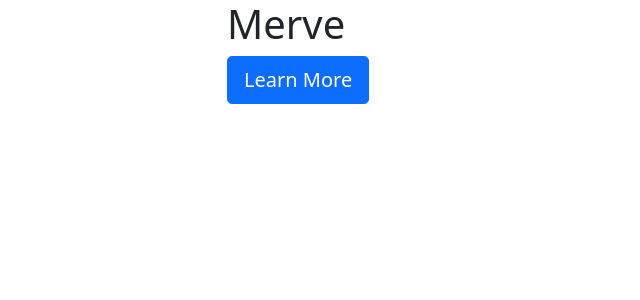
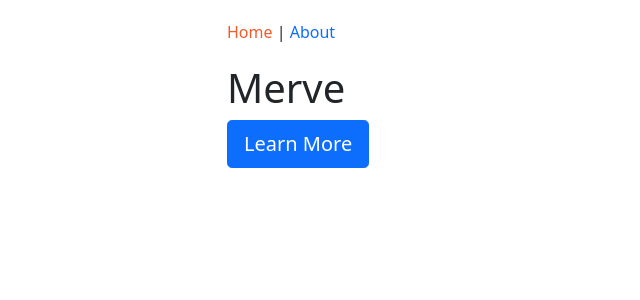
Before and after one commit to merveyyildiz/react17-redux-courselist-app, a React app: page / in a window 1280 px wide. Shown: the top 300 px of the page, without its empty margins (0-640 px from the left). Built offline with nearby package versions, Linux system fonts and the light colour scheme.

Commit message:
Header created

```diff
--- a/src/components/App.js
+++ b/src/components/App.js
@@ -2,10 +2,12 @@ import React from "react";
 import { Route } from "react-router-dom";
 import HomePage from "./home/HomePage";
 import AboutPage from "./about/AboutPage";
+import Header from "./common/Header";
 
 function App() {
   return (
     <div className="container-fluid">
+      <Header />
       <Route exact path="/" component={HomePage} />
       <Route path="/about" component={AboutPage} />
     </div>
--- /dev/null
+++ b/src/components/common/Header.js
@@ -0,0 +1,29 @@
+import React from "react";
+import { NavLink } from "react-router-dom";
+
+const Header = () => {
+  const activeStyle = { color: "#F15B2A" };
+
+  return (
+    <nav>
+      <NavLink
+        to="/"
+        exact
+        activeStyle={activeStyle}
+        className="text-decoration-none"
+      >
+        Home
+      </NavLink>
+      {" | "}
+      <NavLink
+        to="/about"
+        activeStyle={activeStyle}
+        className="text-decoration-none"
+      >
+        About
+      </NavLink>
+    </nav>
+  );
+};
+
+export default Header;
--- a/src/components/home/HomePage.js
+++ b/src/components/home/HomePage.js
@@ -4,7 +4,7 @@ import { Link } from "react-router-dom";
 const HomePage = () => (
   <div className="jumbotron">
     <h1>Merve</h1>
-    <Link to="about" class="btn btn-primary btn-lg">
+    <Link to="about" className="btn btn-primary btn-lg">
       Learn More
     </Link>
   </div>
```
